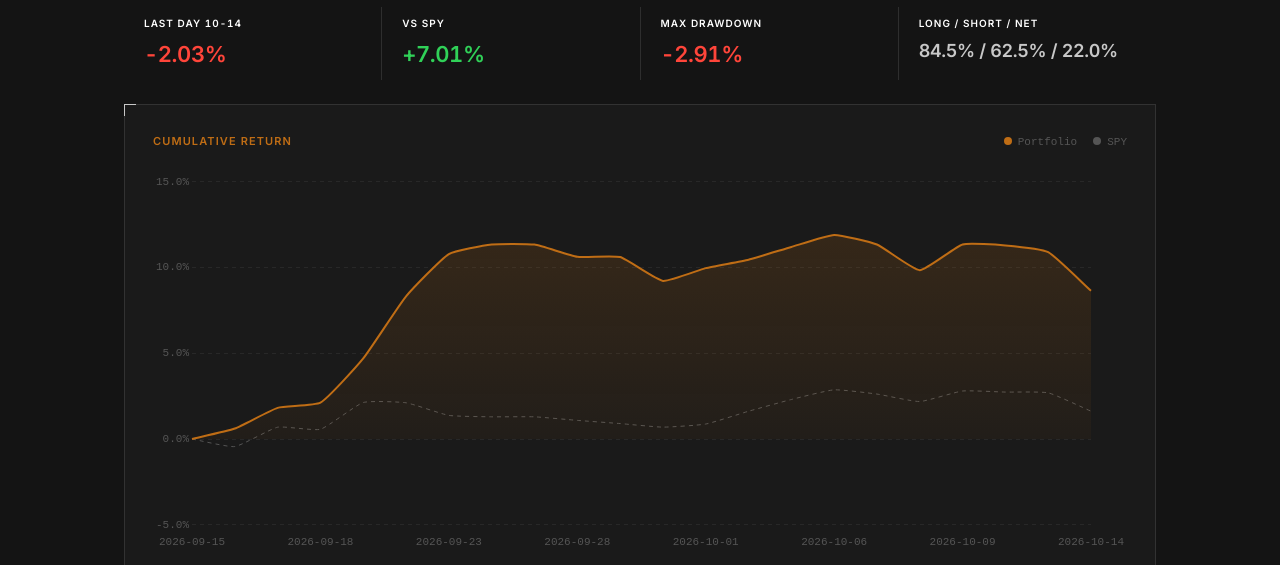
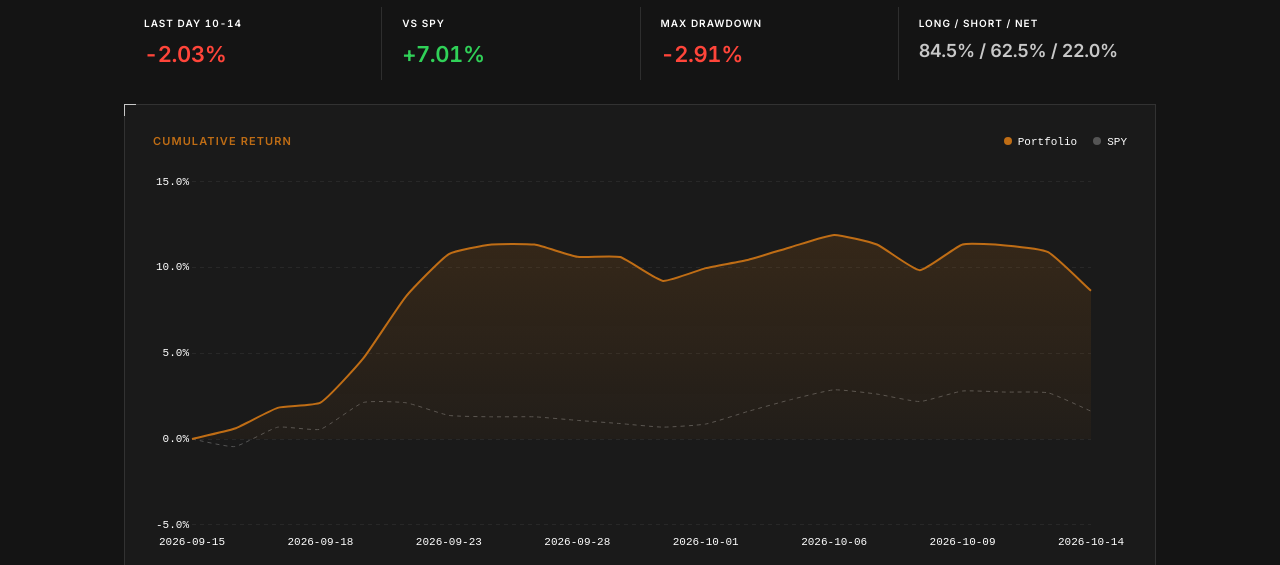
Before and after one commit to rundong013-oss/agentic-portfolio, a website: page index.html in a window 1280 px wide. Shown: the part 233-798 px from the top of the page. Drawn offline with nearby package versions, Linux system fonts and the light colour scheme; a web font is replaced by a local one.

Commit message:
style: chart axis labels and legend to white
Co-Authored-By: Claude Opus 4.6 (1M context) <noreply@anthropic.com>

```diff
--- a/index.html
+++ b/index.html
@@ -64,7 +64,7 @@ select:hover{border-color:var(--accent)}
 .card::after{bottom:-1px;right:-1px;border-bottom:1px solid;border-right:1px solid}
 .card h2{font-size:11px;font-weight:600;letter-spacing:.1em;text-transform:uppercase;margin:0;color:var(--accent);font-family:var(--sans)}
 .head{display:flex;justify-content:space-between;align-items:baseline;flex-wrap:wrap;gap:8px}
-.legend{display:flex;gap:16px;font-size:11px;color:var(--muted);font-family:var(--mono)}
+.legend{display:flex;gap:16px;font-size:11px;color:#fff;font-family:var(--mono)}
 .legend i{display:inline-block;width:8px;height:8px;border-radius:50%;margin-right:6px}
 .chart-main{position:relative;height:380px;margin-top:20px}
 .chart-sm{position:relative;height:130px;margin-top:16px}
@@ -265,7 +265,7 @@ function setMode(m){ MODE=m; applyMode(); render(); }
 
 let cumChart,dayChart,attrChart;
 function makeCharts(){
-  Chart.defaults.font.family=css("--mono")||"monospace"; Chart.defaults.font.size=11; Chart.defaults.color=css("--muted"); Chart.defaults.borderColor=css("--hair");
+  Chart.defaults.font.family=css("--mono")||"monospace"; Chart.defaults.font.size=11; Chart.defaults.color='#ffffff'; Chart.defaults.borderColor=css("--hair");
   const tip={backgroundColor:"rgba(26,26,26,.95)",borderColor:'rgba(191,109,21,.4)',borderWidth:1,padding:10,cornerRadius:0,displayColors:false,titleFont:{weight:"600",family:css("--mono")||"monospace"},bodyFont:{family:css("--mono")||"monospace"}};
   const xs={grid:{display:false},border:{display:false},ticks:{maxTicksLimit:8,font:{family:css("--mono")||"monospace"}}};
   const ys={grid:{color:'rgba(85,85,85,.25)',drawTicks:false},border:{display:false,dash:[4,4]},ticks:{callback:v=>(v*100).toFixed(1)+"%",maxTicksLimit:5,font:{family:css("--mono")||"monospace"}}};
```
